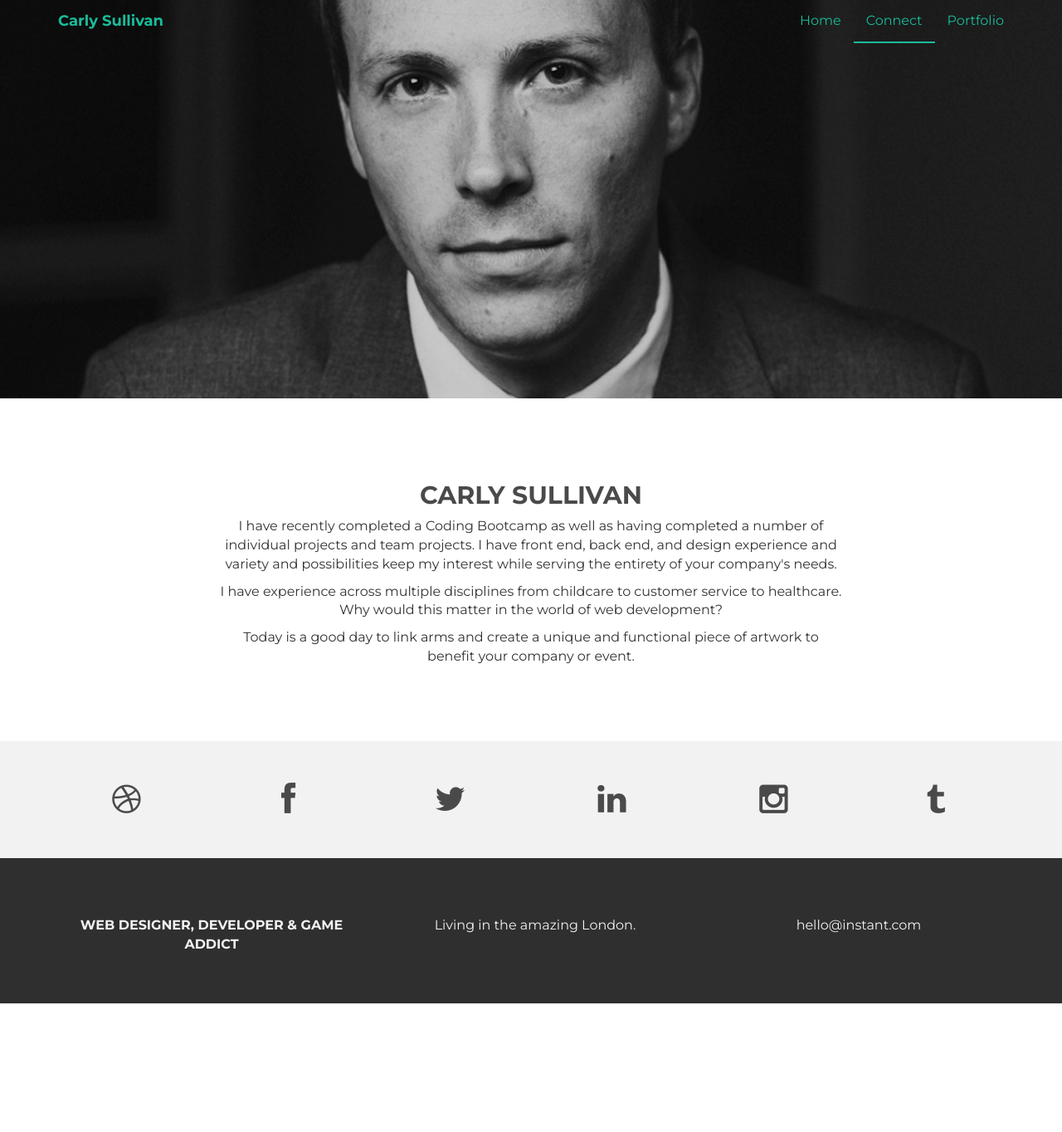
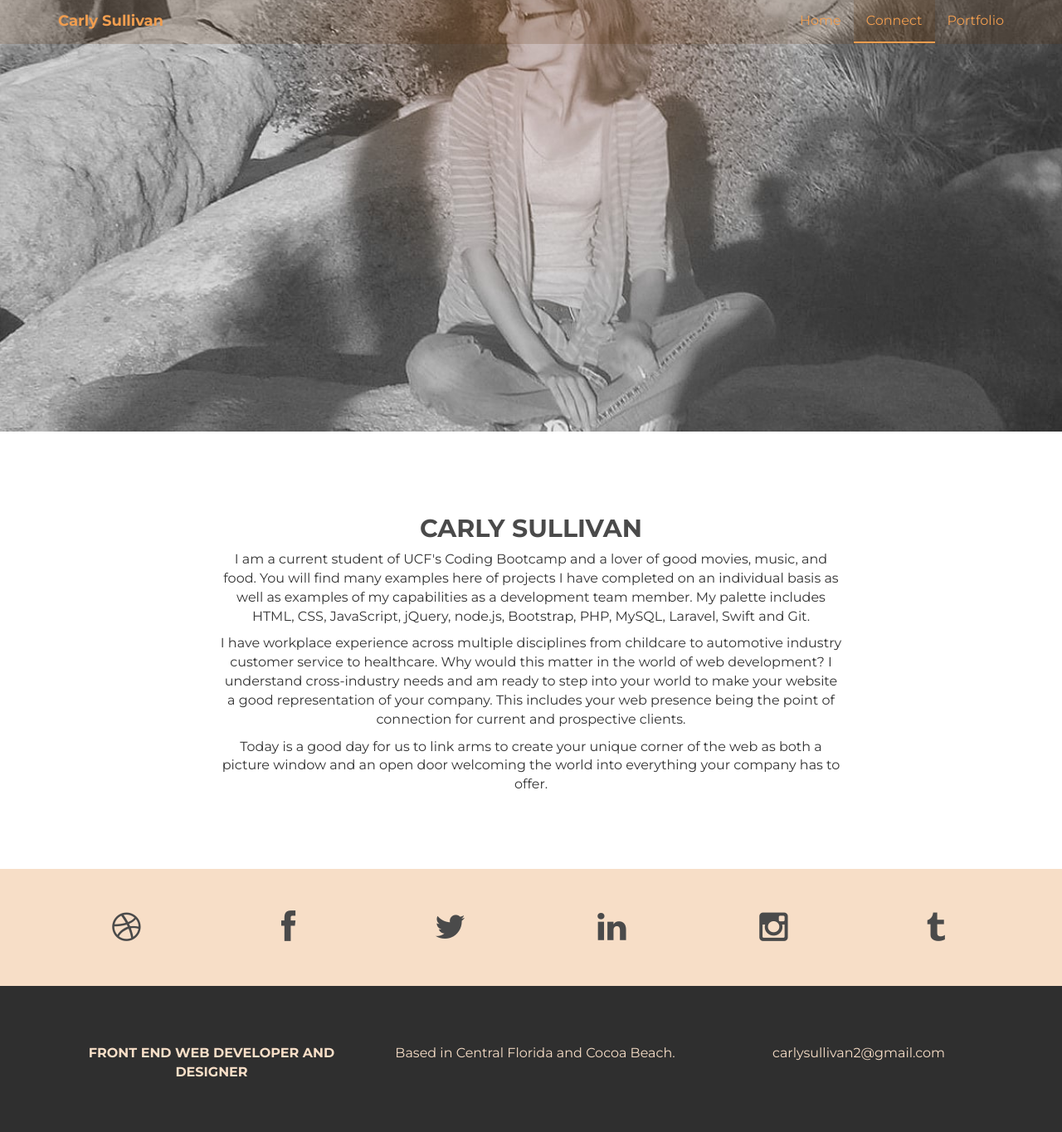
Before and after one commit to carlynsullivan/Bootstrap-Portfolio, a PHP site: page /contact.html in a window 1280 px wide. Shown: the whole page at 83% size. Before the commit the page ends 1209 px from the top, so only its background shows below. Run offline with PHP 8.4, Linux system fonts and the light colour scheme; some libraries are stand-ins or nearby versions.

Commit message:
changed portfolio aboutwrapper pic, edited bio info, changed color palette

```diff
--- a/assets/css/style.css
+++ b/assets/css/style.css
@@ -78,22 +78,22 @@ h1, h2, h3, h4, h5, h6 {
 }
 
 .navbar-default .navbar-brand {
-	color: #1abc9c;
+	color: #f19e4f;
 }
 
 .navbar-default {
-	background-color: transparent;
+	background-color: rgba(90, 46, 3, 0.19);
 	border-color: transparent;
 }
 
 .navbar-default .navbar-nav > .active > a, .navbar-default .navbar-nav > .active > a:hover, .navbar-default .navbar-nav > .active > a:focus {
-	color: #1abc9c;
-	background-color: transparent;
-	border-bottom: 2px solid #1abc9c
+	color: #f19e4f;
+	background-color: rgba(90, 46, 3, 0.19);
+	border-bottom: 2px solid #f19e4f
 }
 
 .navbar-default .navbar-nav > li > a {
-	color: #1abc9c;
+	color: #f19e4f;
 }
 
 /* ==========================================================================
@@ -138,7 +138,7 @@ h1, h2, h3, h4, h5, h6 {
 #social {
 	padding-top: 50px;
 	padding-bottom: 50px;
-	background-color: #f2f2f2;
+	background-color: #f7dec7;
 }
 
 #social i {
@@ -147,7 +147,7 @@ h1, h2, h3, h4, h5, h6 {
 }
 
 #social i:hover {
-	color: #1abc9c
+	color: #f19e4f
 }
 
 #footerwrap {
@@ -157,7 +157,7 @@ h1, h2, h3, h4, h5, h6 {
 }
 
 #footerwrap p {
-	color: #f2f2f2;
+	color: #f7dec7;
 	margin-left: 10px;
 }
 
@@ -198,12 +198,12 @@ h1, h2, h3, h4, h5, h6 {
 
 #aboutwrap {
 	background: url(../img/about.jpg) no-repeat center top;
-	margin-top: -70px;
+	margin-top: 0px;
 	padding-top: 250px;
 	text-align:center;
 	background-attachment: relative;
 	background-position: center center;
-	min-height: 550px;
+	min-height: 520px;
 	width: 100%;
 
     -webkit-background-size: 100%;
--- a/contact.html
+++ b/contact.html
@@ -65,9 +65,9 @@
 		<div class="row centered mt mb">
 			<div class="col-lg-8 col-lg-offset-2">
 				<h2>CARLY SULLIVAN</h2>
-				<p>I have recently completed a Coding Bootcamp as well as having completed a number of individual projects and team projects. I have front end, back end, and design experience and variety and possibilities keep my interest while serving the entirety of your company's needs.</p>
-				<p>I have experience across multiple disciplines from childcare to customer service to healthcare. Why would this matter in the world of web development? </p>
-				<p>Today is a good day to link arms and create a unique and functional piece of artwork to benefit your company or event.</p>
+				<p>I am a current student of UCF's Coding Bootcamp and a lover of good movies, music, and food. You will find many examples here of projects I have completed on an individual basis as well as examples of my capabilities as a development team member. My palette includes HTML, CSS, JavaScript, jQuery, node.js, Bootstrap, PHP, MySQL, Laravel, Swift and Git.</p>
+				<p>I have workplace experience across multiple disciplines from childcare to automotive industry customer service to healthcare. Why would this matter in the world of web development? I understand cross-industry needs and am ready to step into your world to make your website a good representation of your company. This includes your web presence being the point of connection for current and prospective clients. </p>
+				<p>Today is a good day for us to link arms to create your unique corner of the web as both a picture window and an open door welcoming the world into everything your company has to offer.</p>
 
 			</div>
 
@@ -104,14 +104,14 @@
 		<div class="container">
 			<div class="row centered">
 				<div class="col-lg-4">
-					<p><b>WEB DESIGNER, DEVELOPER & GAME ADDICT</b></p>
+					<p><b>FRONT END WEB DEVELOPER AND DESIGNER</b></p>
 				</div>
 
 				<div class="col-lg-4">
-					<p>Living in the amazing London.</p>
+					<p>Based in Central Florida and Cocoa Beach.</p>
 				</div>
 				<div class="col-lg-4">
-					<p>hello@instant.com</p>
+					<p>carlysullivan2@gmail.com</p>
 				</div>
 
 			</div>
--- a/index.html
+++ b/index.html
@@ -124,7 +124,7 @@
 				</div>
 
 				<div class="col-lg-4">
-					<p>Based in Central Florida.</p>
+					<p>Based in Central Florida and Cocoa Beach.</p>
 				</div>
 				<div class="col-lg-4">
 					<p>carlysullivan2@gmail.com</p>
```
Also changed, not shown: portfolio.html (+9 -7 lines), assets/img/.picasa.ini (added), assets/img/about.jpg, assets/img/about1.png (added).
